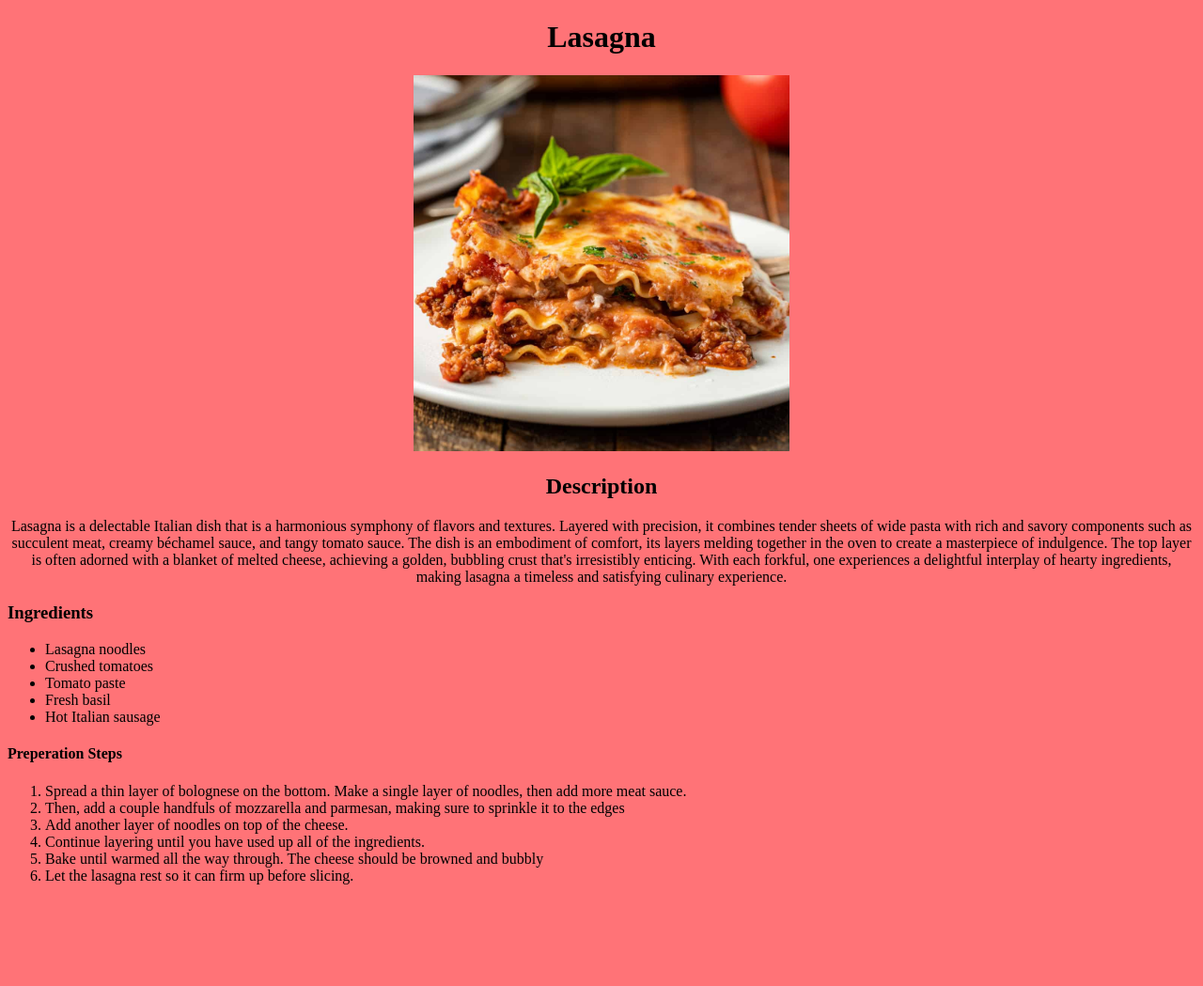
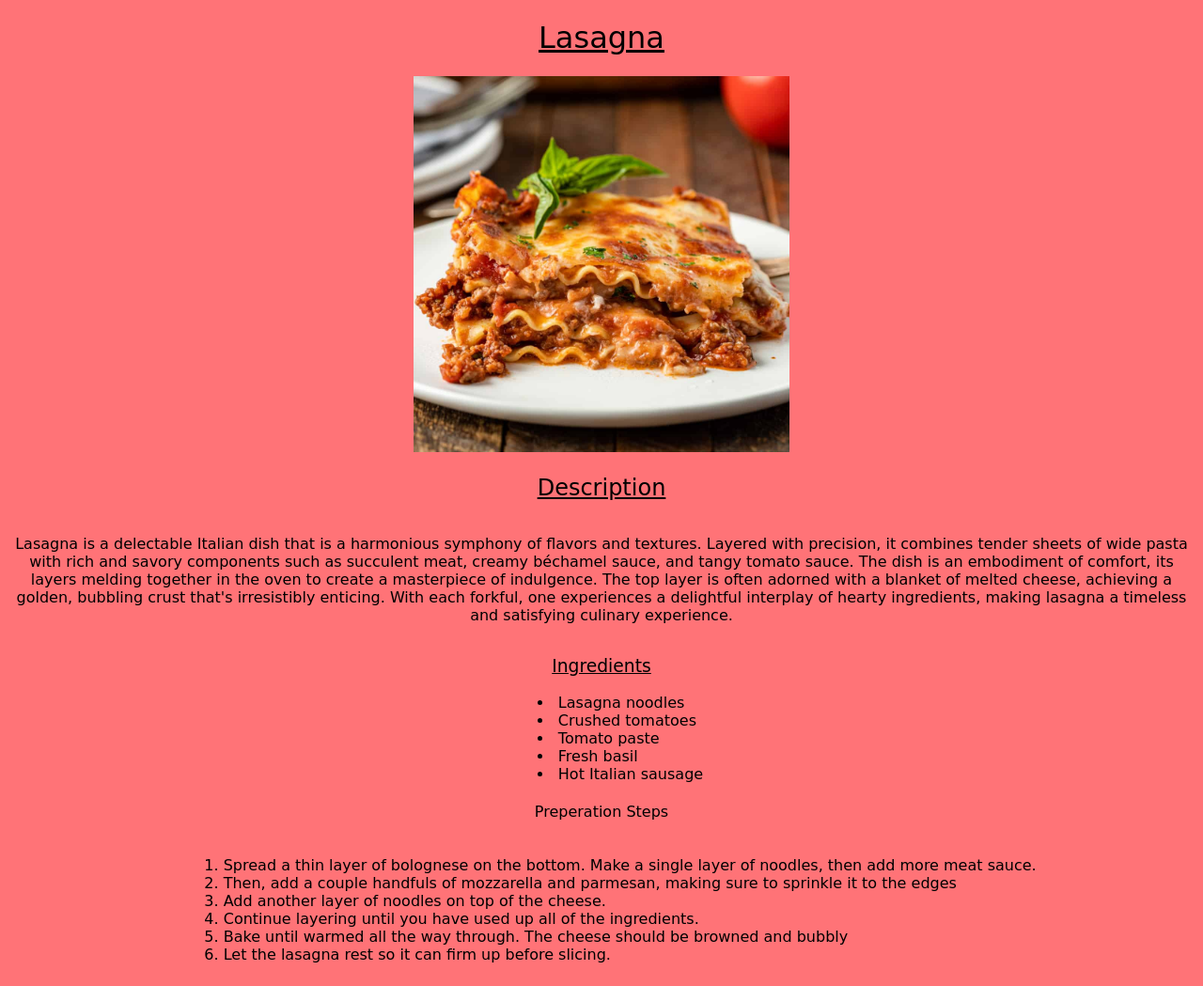
Before and after one commit to bashhanif/odin-recipes, a plain HTML site: page Recipies/lasagna.html in a window 1280 px wide. Shown: the whole page at 94% size. Before the commit the page ends 957 px from the top, so only its background shows below. Drawn offline with Linux system fonts and the light colour scheme; a web font is replaced by a local one.

Commit message:
updating sytles for Recipies

```diff
--- a/Recipies/lasagna.html
+++ b/Recipies/lasagna.html
@@ -4,10 +4,11 @@
     <meta charset="UTF-8">
     <meta name="viewport" content="width=device-width, initial-scale=1.0">
     <title>Document</title>
+    <link rel="stylesheet" href="\styles.css">
 </head>
 <body style="background-color:#FF7377;">
 
-    <h1 style="text-align: center;">Lasagna</h1>
+    <h1 class="Las" >Lasagna</h1>
     <center>
         <img  src="lasagna.jpg" alt="lasagna"
 
@@ -18,8 +19,11 @@
     </center>
 
 
-    <h2 style="text-align: center;">Description</h2>
-    <p style="text-align: center;">
+    <h2 class="Desc">Description</h2>
+
+    <div>
+
+        <p id="para2" style="text-align: center;">
             Lasagna is a delectable Italian dish that is a harmonious symphony of flavors and textures.
             Layered with precision, it combines tender sheets of wide pasta with rich and savory
             components such as succulent meat,
@@ -35,9 +39,16 @@
 
         </p>
 
-    <h3 >Ingredients</h3>
 
-    <ul>
+
+
+
+    </div>
+
+
+    <h3  class="ing">Ingredients</h3>
+
+    <ul class="list1">
         <li>Lasagna noodles</li>
         <li>Crushed tomatoes</li>
         <li>Tomato paste</li>
@@ -45,7 +56,11 @@
         <li>Hot Italian sausage</li>
     </ul>
 
-    <h4>Preperation Steps</h4>
+
+
+    <h4 class="Prep">Preperation Steps</h4>
+    <div class="prep">
+
     <ol>
         <li>Spread a thin layer of bolognese on the bottom. Make a single layer of noodles, then add more meat sauce.</li>
         <li>Then, add a couple handfuls of mozzarella and parmesan, making sure to sprinkle it to the edges</li>
@@ -57,5 +72,11 @@
 
 
 
+
+
+    </div>
+
+
+
 </body>
 </html>
```
Also changed, not shown: Recipies/padthai.html (+8 -7 lines), Recipies/ramen.html (+8 -7 lines). Lines whose indentation alone changed are shown as unchanged.
